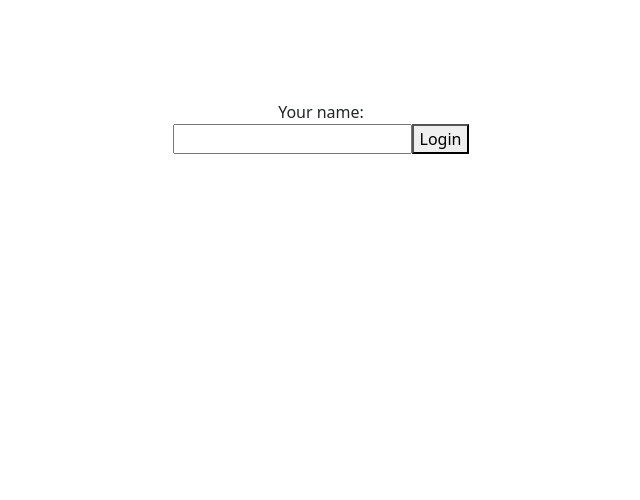
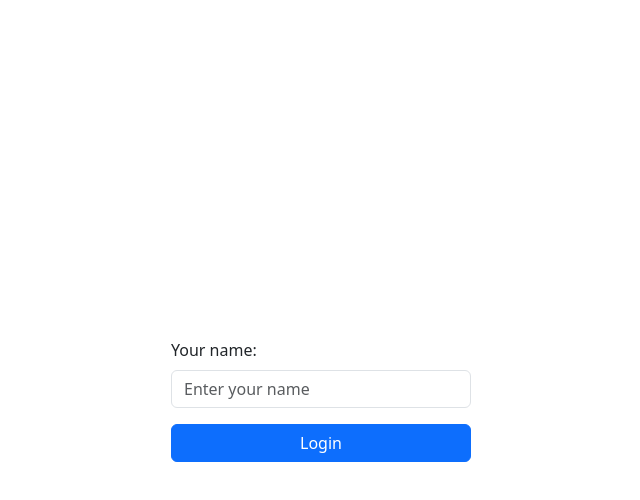
Before and after one commit to CMEXOB/Virtual-Queue, a React (Create React App) app in the folder client/: page /login in a window 1280 px wide. Shown: the top 500 px of the page, without its empty margins (319-959 px from the left). Built offline with nearby package versions, Linux system fonts and the light colour scheme.

Commit message:
add bootstrap to login

```diff
--- a/client/src/App.js
+++ b/client/src/App.js
@@ -1,6 +1,7 @@
 import React, {useEffect, useState} from "react";
 import {BrowserRouter} from "react-router-dom";
 import 'bootstrap/dist/css/bootstrap.css';
+import './styles/App.css'
 import {UserContext} from "./context";
 import AppRouter from "./components/AppRouter";
 function App() {
--- a/client/src/components/Loader.jsx
+++ b/client/src/components/Loader.jsx
@@ -1,6 +1,5 @@
 import React from 'react';
 import {Spinner} from "react-bootstrap";
-import 'bootstrap/dist/css/bootstrap.css';
 
 const Loader = () => {
     return (
--- a/client/src/components/Login.jsx
+++ b/client/src/components/Login.jsx
@@ -1,6 +1,7 @@
 import React, {useContext} from 'react';
 import { useNavigate } from "react-router-dom";
 import {UserContext} from "../context";
+import {Button, Form} from "react-bootstrap";
 
 const Login = (props) => {
     const {user, setUser, url, setIsAuth, setIsLoading} = useContext(UserContext)
@@ -29,19 +30,15 @@ const Login = (props) => {
             })
     }
     return (
-        <div>
-            <form  style={{margin : "100px", textAlign: "center"}}>
-                <div>Your name:</div>
-                <div>
-                    <input
-                        value={user.name}
-                        onChange={e=> setUser({name:e.target.value, number:user.number})}
-                        type="text"
-                    />
-                    <button onClick={logIn}>Login</button>
-                </div>
-            </form>
-        </div>
+        <Form className="login-form position-absolute top-50 start-50 translate-middle">
+            <Form.Group className="mb-3" controlId="formBasicEmail">
+                <Form.Label>Your name:</Form.Label>
+                <Form.Control type="text" placeholder="Enter your name"
+                              value={user.name}
+                              onChange={e=> setUser({name:e.target.value, number:user.number})}/>
+            </Form.Group>
+            <Button className="w-100" variant="primary" onClick={logIn}>Login</Button>
+        </Form>
     );
 };
 
--- a/client/src/styles/App.css
+++ b/client/src/styles/App.css
@@ -1,24 +1,3 @@
-* {
-    margin: 0;
-    padding: 0;
-    box-sizing: border-box;
+.login-form {
+    width: 300px;
 }
-
-#root {
-    display: flex;
-    justify-content: center;
-}
-
-.App {
-    width: 800px;
-}
-
-.item {
-    display: flex;
-    padding: 15px;
-    border: 2px solid teal;
-    margin-top: 15px;
-    justify-content:  space-between;
-    align-items: center;
-
-}
```
